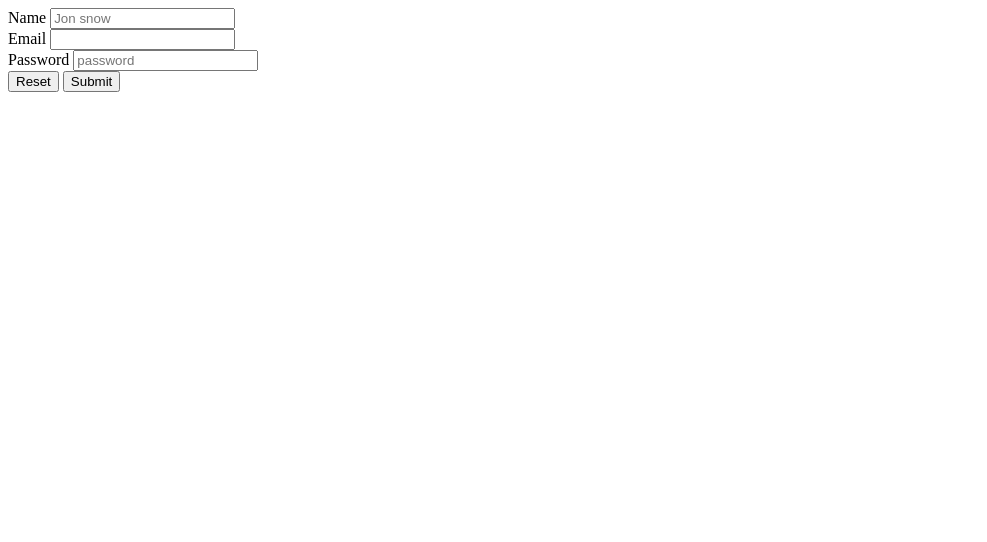
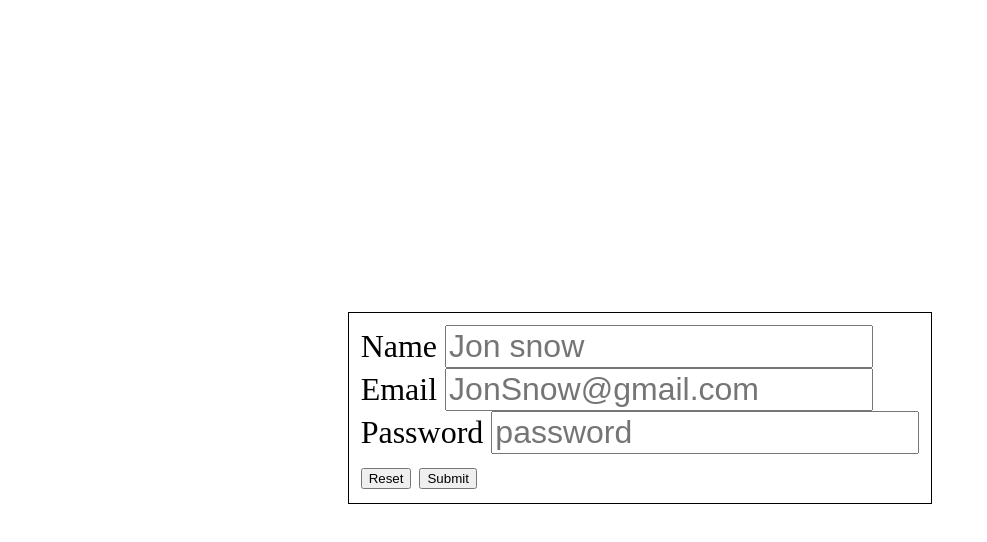
Before and after one commit to evilkeil/Forms-practice, a plain HTML site: page index.html in a window 1280 px wide. Shown: the whole page, without its empty margins (0-987 px from the left). Drawn offline with Linux system fonts and the light colour scheme.

Commit message:
add styles

```diff
--- a/index.html
+++ b/index.html
@@ -8,6 +8,7 @@
     <title>Forms</title>
 </head>
 <body>
+    <div class="container">
         <form action="results.html" method="GET">
             <div>
                 <label for="name">Name</label>
@@ -15,7 +16,7 @@
             </div>
             <div>
                 <label for="email" >Email</label>
-            <input type="email" id="email" name="email">
+                <input type="email" id="email" name="email" placeholder="JonSnow@gmail.com">
             </div>
             <div>
                 <label for="password">Password</label>
@@ -26,5 +27,6 @@
                 <button type="submit">Submit</button>
             </div>
         </form>
+    </div>
 </body>
 </html>
--- a/styles.css
+++ b/styles.css
@@ -0,0 +1,17 @@
+body{
+    height: 100vh;
+    display: grid;
+    place-content: center;
+
+
+}
+
+form{
+    font-size: 2rem;
+    border: 1px solid black;
+    padding:.75rem;
+}
+
+input{
+    font-size: inherit;
+}
```
Lines whose indentation alone changed are shown as unchanged.
